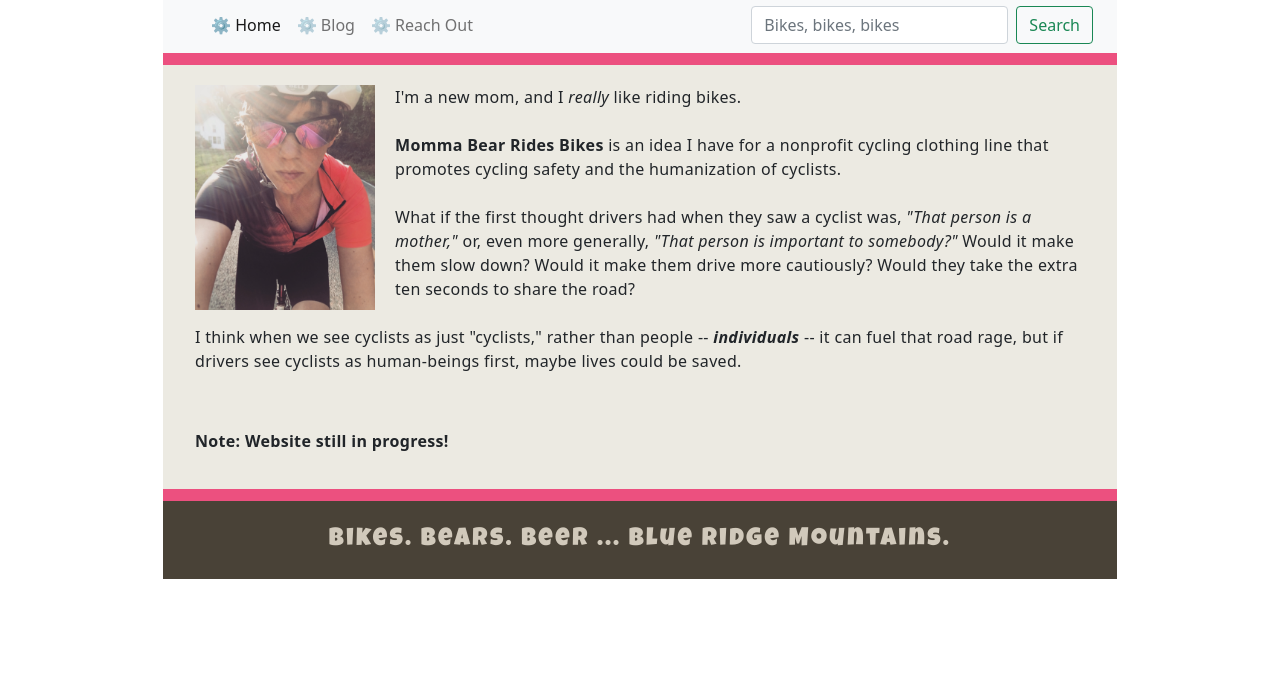
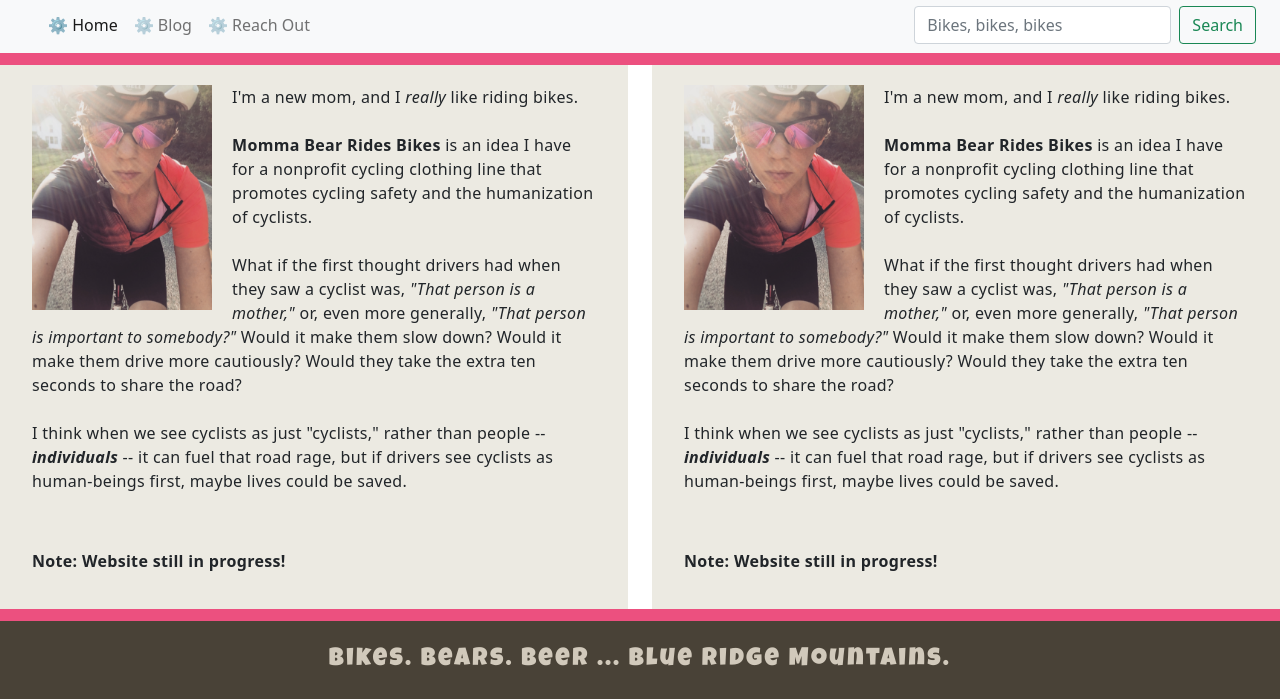
Before and after one commit to diannalcameron/TTS-Bootcamp_HTML-CSS-Website, a plain HTML site: page index.html in a window 1280 px wide. Shown: the part 123-822 px from the top of the page. Before the commit the page ends 800 px from the top, so only its background shows below. Drawn offline with nearby package versions, Linux system fonts and the light colour scheme.

Commit message:
Change column widths and add additional column to main body text

```diff
--- a/index.html
+++ b/index.html
@@ -27,7 +27,7 @@
 <body>
 
     <div class="row">
-        <div class="col-md-9 mx-auto">
+        <div class="col-md-12 mx-auto">
             <!-- Header -->
             <header>
                 <h1>Momma Bear Rides Bikes</h1>
@@ -36,7 +36,7 @@
     </div>
 
     <div class="row">
-        <div class="col-md-9 mx-auto">
+        <div class="col-md-12 mx-auto">
             <!-- Navigation Bar -->
             <nav class="navbar navbar-expand-lg navbar-light bg-light">
                 <div class="container-fluid">
@@ -67,7 +67,7 @@
     </div>
 
     <div class="row">
-        <div class="col-md-9 mx-auto main-body">
+        <div class="col-md-6 mx-auto main-body">
             <!-- Body Text -->
             <p>
                 <img src="assets/images/DiannaBike.JPG" width=200px; class="dianna-image" alt="Dianna Cameron on her bikes">
@@ -84,18 +84,38 @@
                 <strong>Note: Website still in progress!</strong>
             </p>
         </div>
+        <div class="col-md-6 mx-auto main-body">
+            <!-- Body Text -->
+            <p>
+                <img src="assets/images/DiannaBike.JPG" width=200px; class="dianna-image" alt="Dianna Cameron on her bikes">
+                I'm a new mom, and I <em>really</em> like riding bikes.<br/><br/>
+                <strong>Momma Bear Rides Bikes</strong> is an idea I have for a nonprofit cycling clothing line that promotes cycling safety and
+                the humanization of cyclists.<br/><br/>
+                What if the first thought drivers had when they saw a cyclist was, <em>"That person is a mother,"</em>
+                or, even more generally, <em>"That person is important to somebody?"</em> Would it make them slow down? Would it make them
+                drive more cautiously? Would they take the extra ten seconds to share the road?<br/><br/>
+                I think when we see cyclists as just "cyclists," rather than people -- <strong><em>individuals</em></strong> -- it can fuel
+                that road rage, but if drivers see cyclists as human-beings first, maybe lives could be saved.
+            </p>
+            <p>
+                <strong>Note: Website still in progress!</strong>
+            </p>
+        </div>
+
     </div>
 
     <div class="row">
-        <div class="main-footer col-md-9 mx-auto">
+        <div class="main-footer col-md-12 mx-auto">
             <!-- Footer -->
             <footer>
                 Bikes. Bears. Beer ... Blue Ridge Mountains.
             </footer>
         </div>
     </div>
-            <!-- Javascript for Bootstrap -->
-            <script src="https://cdn.jsdelivr.net/npm/bootstrap@5.0.1/dist/js/bootstrap.bundle.min.js" integrity="sha384-gtEjrD/SeCtmISkJkNUaaKMoLD0//ElJ19smozuHV6z3Iehds+3Ulb9Bn9Plx0x4" crossorigin="anonymous"></script>
+
+    <!-- Javascript for Bootstrap -->
+    <script src="https://cdn.jsdelivr.net/npm/bootstrap@5.0.1/dist/js/bootstrap.bundle.min.js" integrity="sha384-gtEjrD/SeCtmISkJkNUaaKMoLD0//ElJ19smozuHV6z3Iehds+3Ulb9Bn9Plx0x4" crossorigin="anonymous"></script>
+
 </body>
 
 </html>
```
